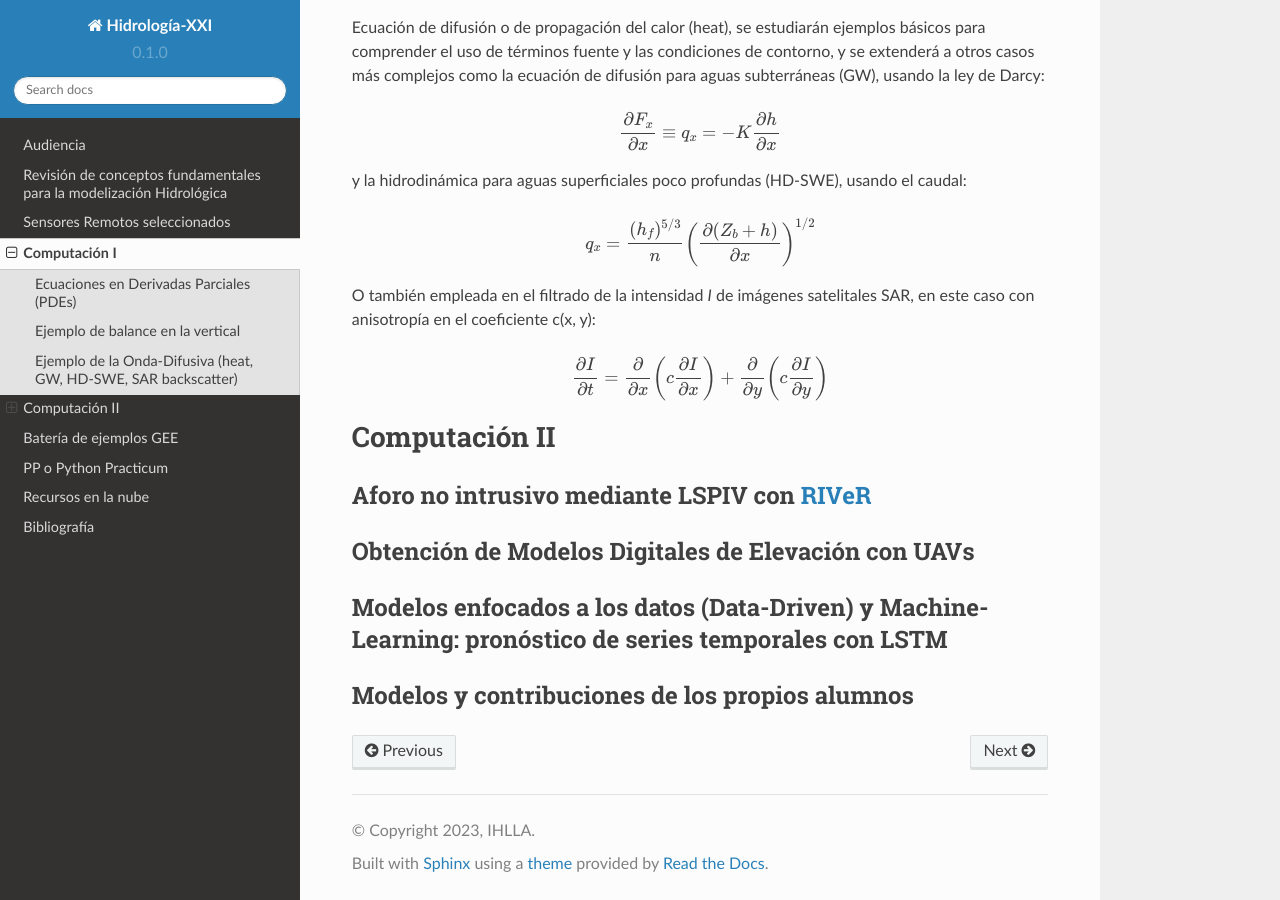
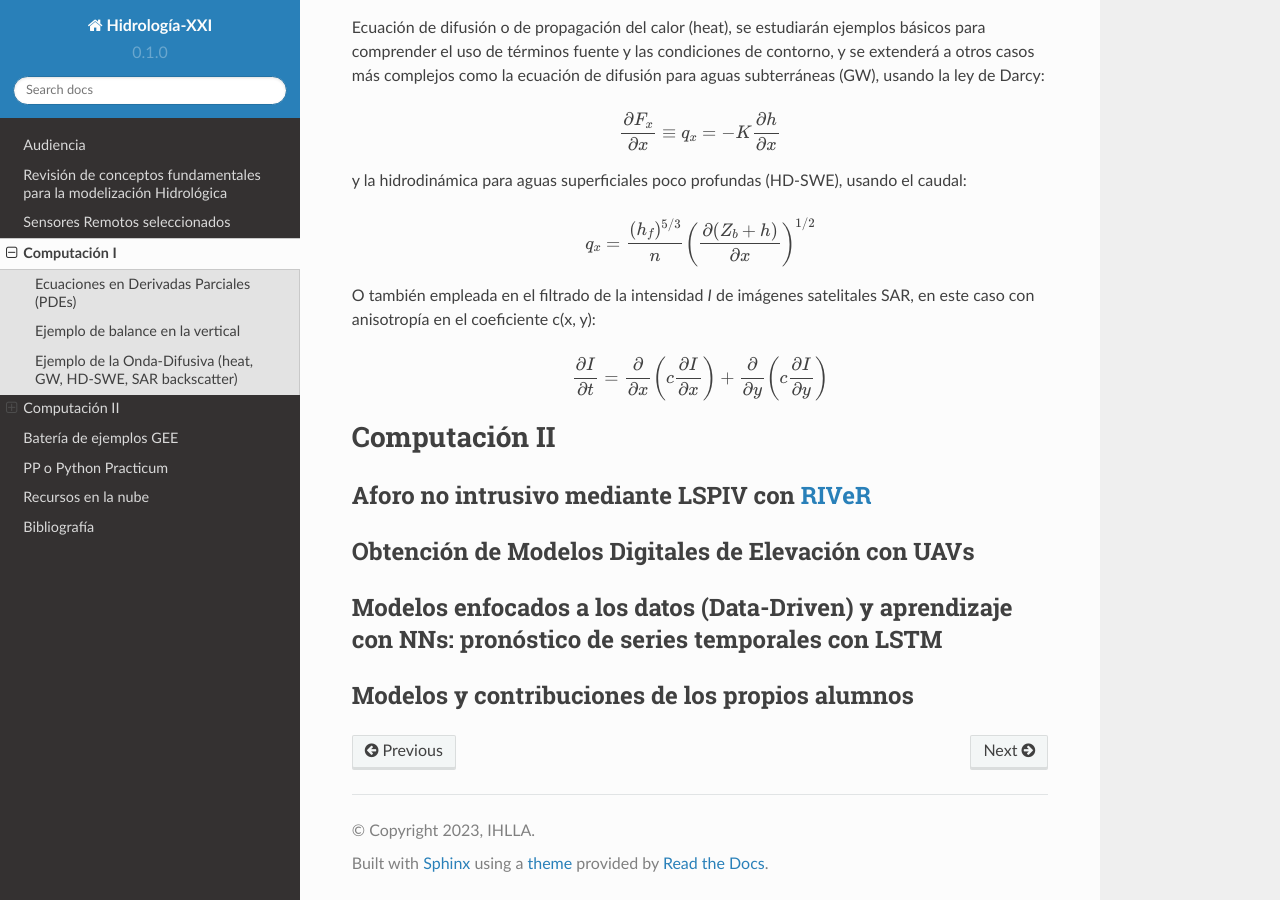
Before and after one commit to ivillamadrid/HidrologiaXXI, a Sphinx documentation site: the page built from docs/source/computacion.rst, in a window 1280 px wide and 900 px high, scrolled down 613 px. Built offline with Sphinx 7.4.7 and the Read the Docs theme 2.0.0, drawn with Linux system fonts in a browser that asks for light colours.

Commit message:
Update computacion.rst

```diff
--- a/docs/source/computacion.rst
+++ b/docs/source/computacion.rst
@@ -51,8 +51,8 @@ Obtención de Modelos Digitales de Elevación con UAVs
 ----------------------------------------------------
 
 
-Modelos enfocados a los datos (Data-Driven) y Machine-Learning: pronóstico de series temporales con LSTM
---------------------------------------------------------------------------------------------------------
+Modelos enfocados a los datos (Data-Driven) y aprendizaje con NNs: pronóstico de series temporales con LSTM
+-----------------------------------------------------------------------------------------------------------
 
 Modelos y contribuciones de los propios alumnos
 -----------------------------------------------
```
